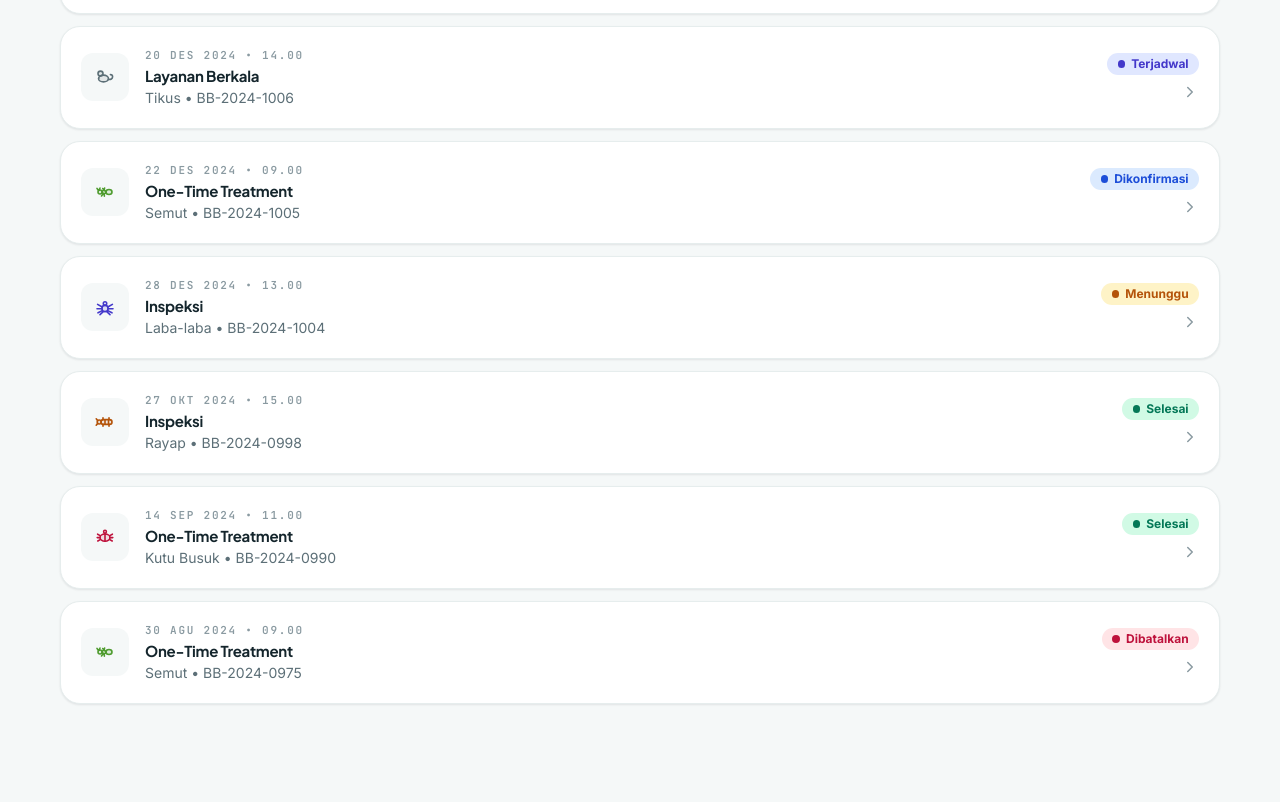
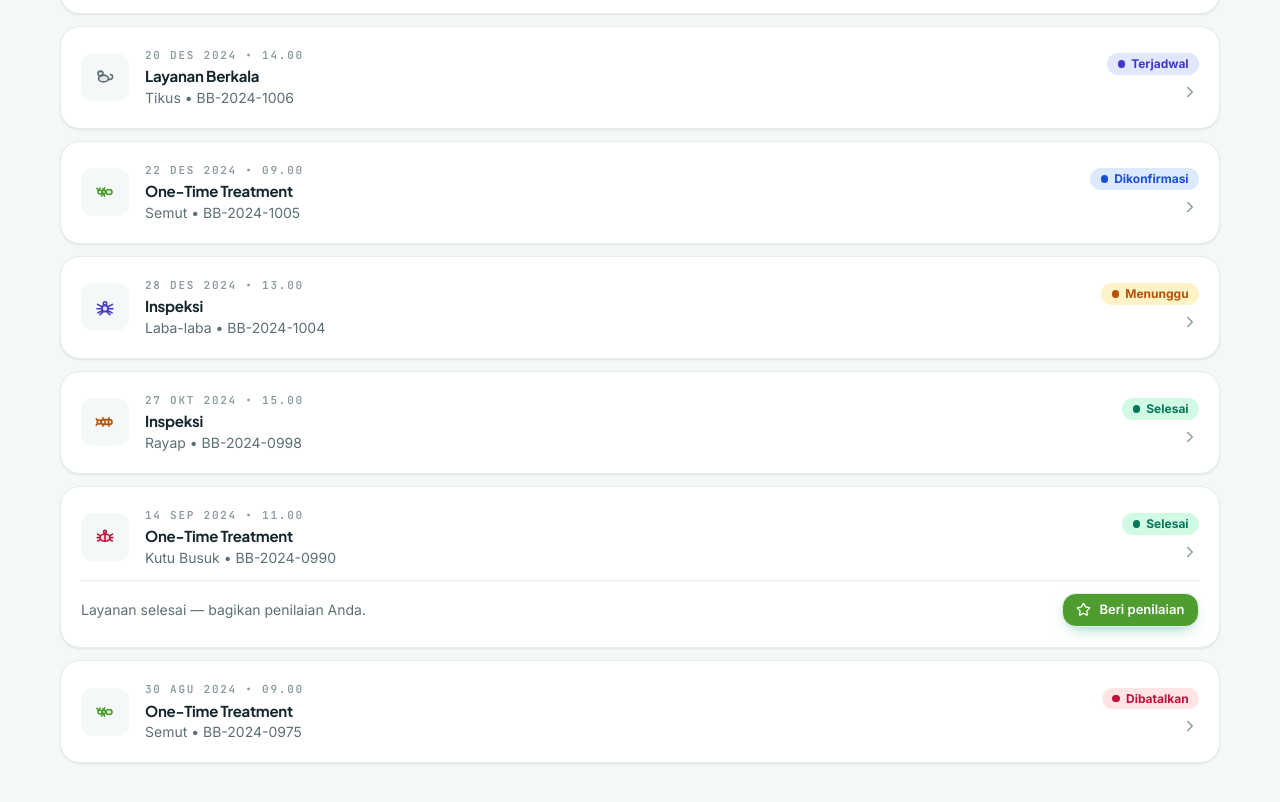
Before and after one commit to chrysantjoneswinata-source/BugBuster-Pro, a Next.js app in the folder bugbusterpro/: page /bookings in a window 1280 px wide. Shown: the part 428-1230 px from the top of the page. Before the commit the page ends 1180 px from the top, so only its background shows below. Built offline with nearby package versions, Linux system fonts and the light colour scheme.

Commit message:
tambah feedback

```diff
--- a/bugbusterpro/components/booking-card.tsx
+++ b/bugbusterpro/components/booking-card.tsx
@@ -1,5 +1,5 @@
 import Link from "next/link";
-import { ChevronRight } from "lucide-react";
+import { ChevronRight, Star } from "lucide-react";
 import type { Booking } from "@/lib/types";
 import { PEST, SERVICE_TYPE, formatDateShort, formatTime } from "@/lib/utils";
 import { PestIcon } from "./ui/pest";
@@ -7,11 +7,11 @@ import { StatusBadge } from "./ui/status-badge";
 
 export function BookingCard({ booking }: { booking: Booking }) {
   const pest = PEST[booking.pestType];
-  return (
-    <Link
-      href={`/bookings/${booking.id}`}
-      className="card card-hover card-pad flex items-center gap-4"
-    >
+  // Tombol penilaian hanya untuk pesanan "Selesai" yang BELUM dinilai.
+  const needsReview = booking.status === "completed" && !booking.feedback;
+
+  const inner = (
+    <>
       <span
         className="grid h-12 w-12 shrink-0 place-items-center rounded-[12px]"
         style={{ background: "var(--paper)", color: pest.tone }}
@@ -20,11 +20,9 @@ export function BookingCard({ booking }: { booking: Booking }) {
       </span>
 
       <div className="min-w-0 flex-1">
-        <div className="flex items-center gap-2">
-          <p className="eyebrow eyebrow-muted">
-            {formatDateShort(booking.scheduledAt)} • {formatTime(booking.scheduledAt)}
-          </p>
-        </div>
+        <p className="eyebrow eyebrow-muted">
+          {formatDateShort(booking.scheduledAt)} • {formatTime(booking.scheduledAt)}
+        </p>
         <p className="mt-0.5 truncate font-display text-[15px] font-bold">
           {SERVICE_TYPE[booking.serviceType].label}
         </p>
@@ -37,6 +35,38 @@ export function BookingCard({ booking }: { booking: Booking }) {
         <StatusBadge status={booking.status} short />
         <ChevronRight size={18} className="text-[var(--faint)]" />
       </div>
-    </Link>
+    </>
+  );
+
+  // Pesanan biasa: seluruh kartu adalah link ke detail (perilaku lama).
+  if (!needsReview) {
+    return (
+      <Link
+        href={`/bookings/${booking.id}`}
+        className="card card-hover card-pad flex items-center gap-4"
+      >
+        {inner}
+      </Link>
+    );
+  }
+
+  // Pesanan "Selesai" yang belum dinilai: tampilkan tombol "Beri penilaian".
+  return (
+    <div className="card card-pad">
+      <Link href={`/bookings/${booking.id}`} className="flex items-center gap-4">
+        {inner}
+      </Link>
+      <div className="mt-3 flex flex-wrap items-center justify-between gap-2 border-t border-[var(--line)] pt-3">
+        <p className="text-sm text-[var(--muted)]">
+          Layanan selesai — bagikan penilaian Anda.
+        </p>
+        <Link
+          href={`/bookings/${booking.id}/feedback`}
+          className="btn btn-primary btn-sm shrink-0"
+        >
+          <Star size={15} /> Beri penilaian
+        </Link>
+      </div>
+    </div>
   );
 }
--- a/bugbusterpro/lib/mock-data.ts
+++ b/bugbusterpro/lib/mock-data.ts
@@ -133,11 +133,7 @@ export const BOOKINGS: Booking[] = [
       materials: ["Insektisida residual 1 L", "Perlakuan uap panas"],
       photos: 3,
     },
-    feedback: {
-      rating: 4,
-      comment: "Hasil bagus, hama hilang. Hanya saja jadwal sempat mundur 30 menit.",
-      createdAt: "2024-09-15T19:00:00",
-    },
+
   },
   {
     id: "bk-0975",
```
